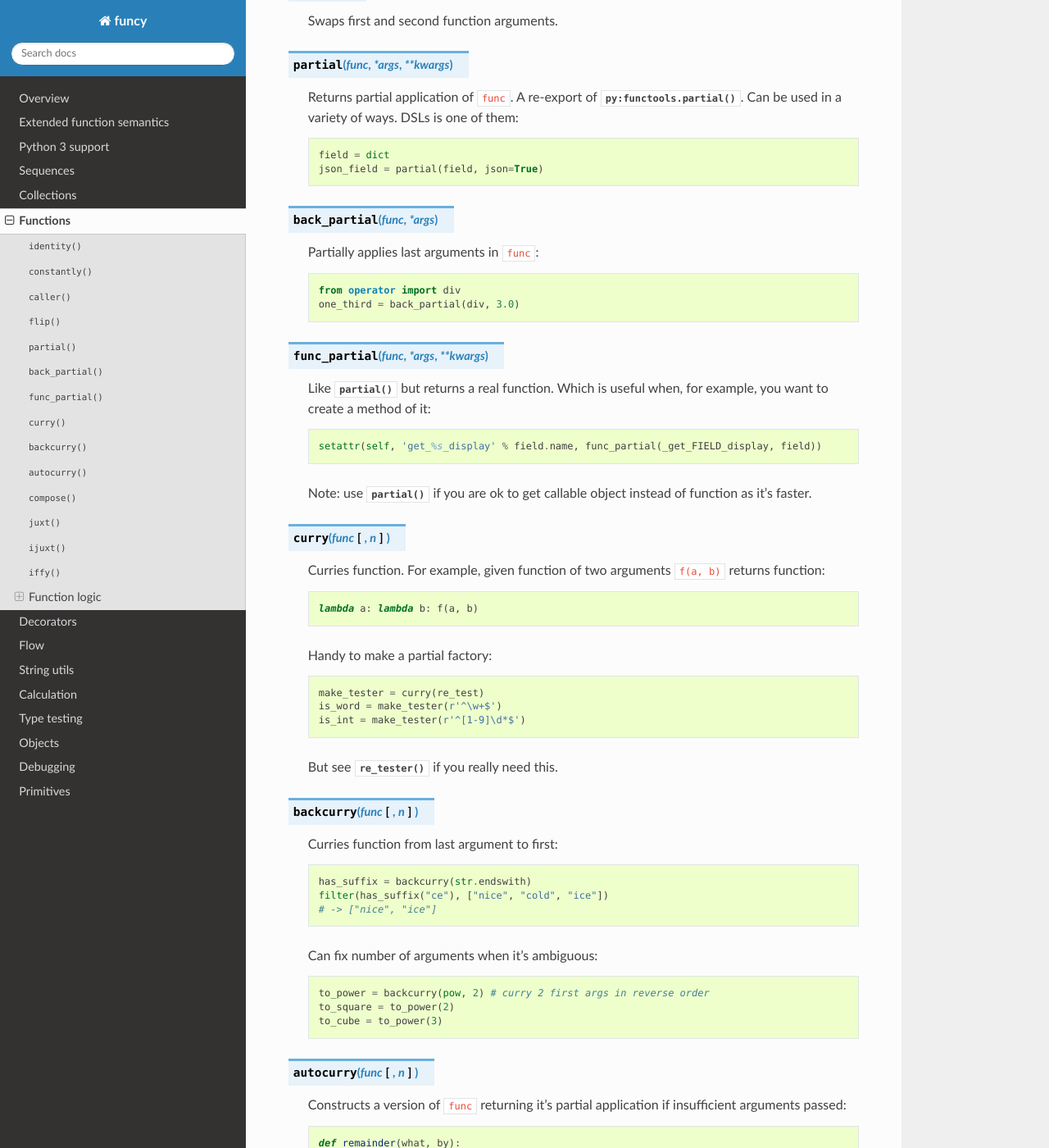
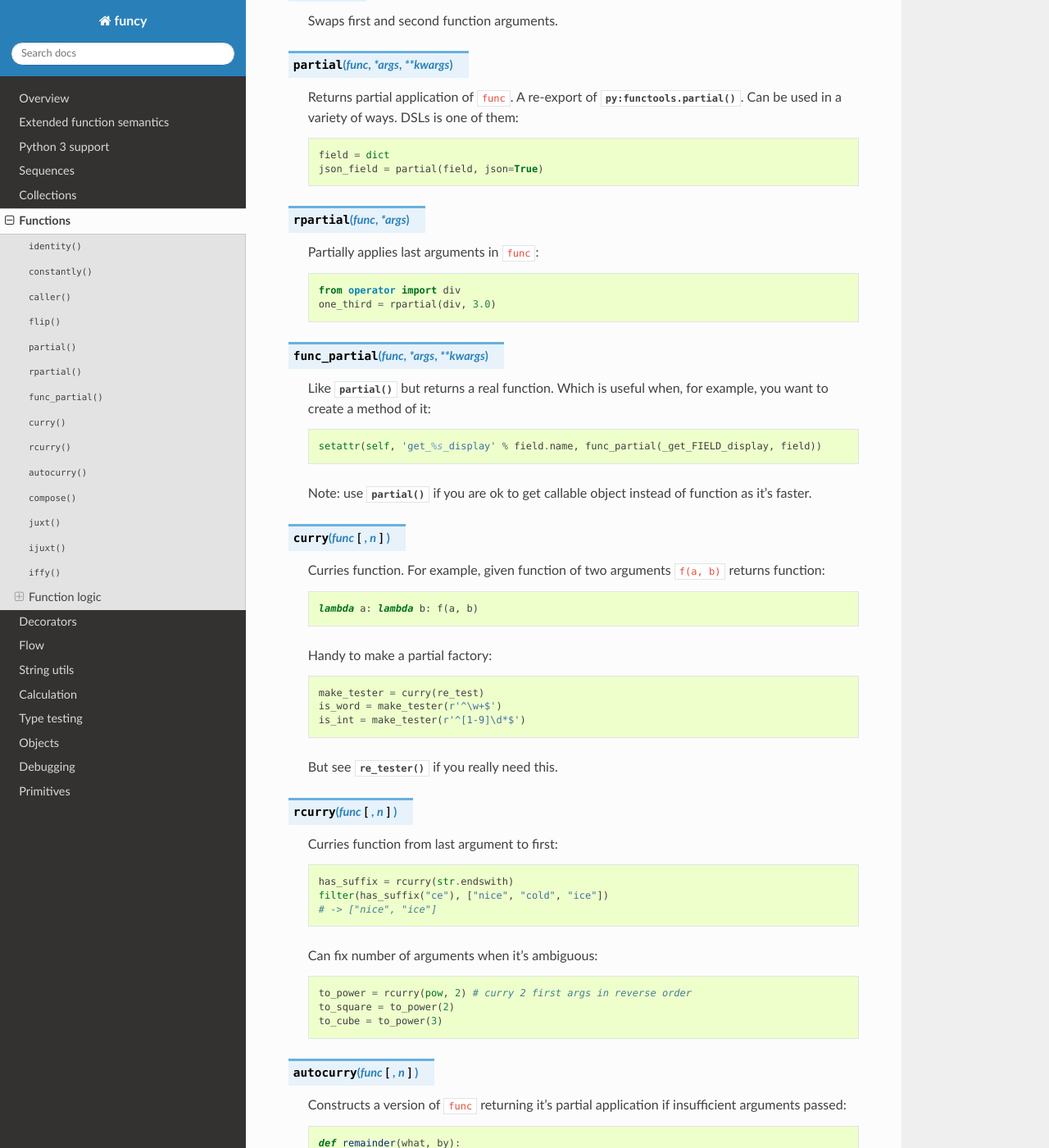
Before and after one commit to Jamaal224/funcy, a Sphinx documentation site: the page built from docs/funcs.rst, in a window 1280 px wide and 1400 px high, scrolled down 471 px. Shown: the whole window at 82% size. Built offline with Sphinx 7.4.7 and the Read the Docs theme 2.0.0, drawn with Linux system fonts in a browser that asks for light colours.

Commit message:
Rename back_partial -> rpartial, backcurry -> rcurry

```diff
--- a/docs/funcs.rst
+++ b/docs/funcs.rst
@@ -29,12 +29,12 @@ Functions
         json_field = partial(field, json=True)
 
 
-.. function:: back_partial(func, *args)
+.. function:: rpartial(func, *args)
 
     Partially applies last arguments in ``func``::
 
         from operator import div
-        one_third = back_partial(div, 3.0)
+        one_third = rpartial(div, 3.0)
 
 
 .. function:: func_partial(func, *args, **kwargs)
@@ -61,17 +61,17 @@ Functions
     But see :func:`re_tester` if you really need this.
 
 
-.. function:: backcurry(func[, n])
+.. function:: rcurry(func[, n])
 
     Curries function from last argument to first::
 
-        has_suffix = backcurry(str.endswith)
+        has_suffix = rcurry(str.endswith)
         filter(has_suffix("ce"), ["nice", "cold", "ice"])
         # -> ["nice", "ice"]
 
     Can fix number of arguments when it's ambiguous::
 
-        to_power = backcurry(pow, 2) # curry 2 first args in reverse order
+        to_power = rcurry(pow, 2) # curry 2 first args in reverse order
         to_square = to_power(2)
         to_cube = to_power(3)
 
```
Also changed, not shown: 2 other files.
